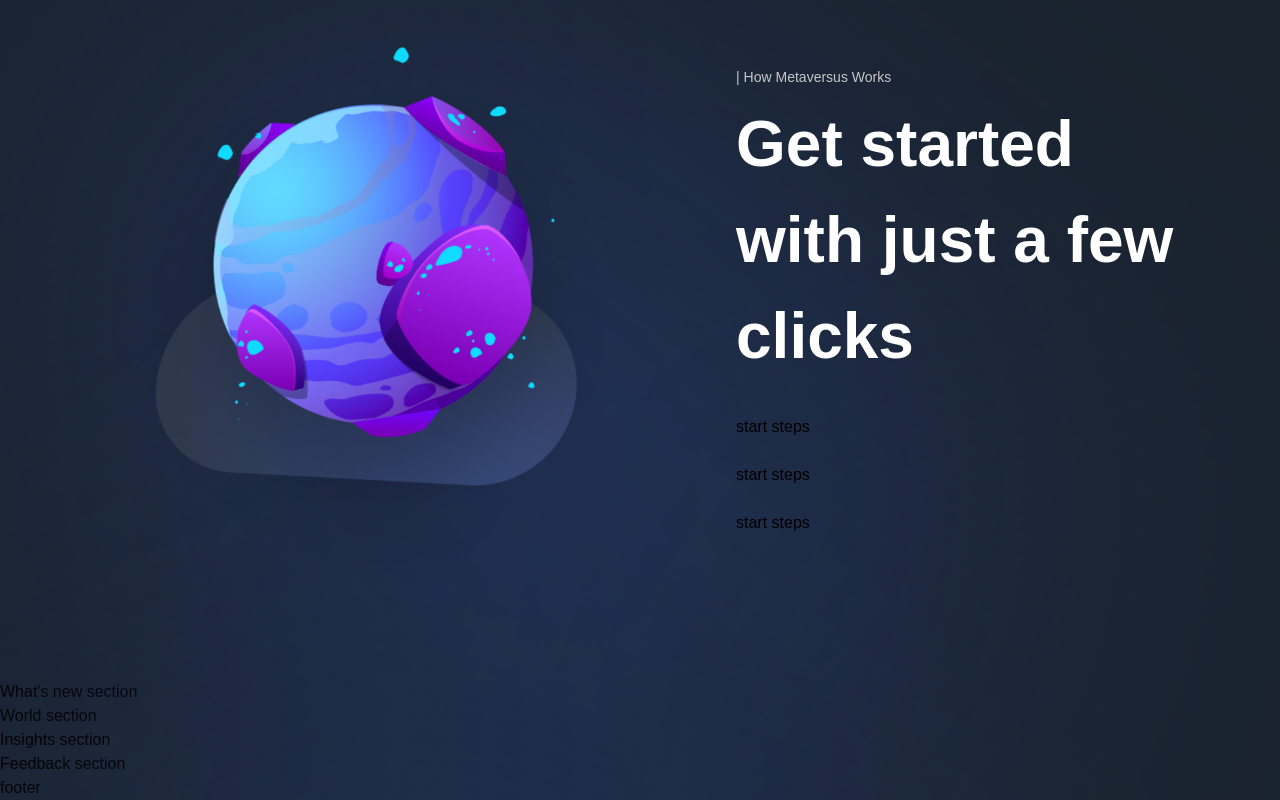
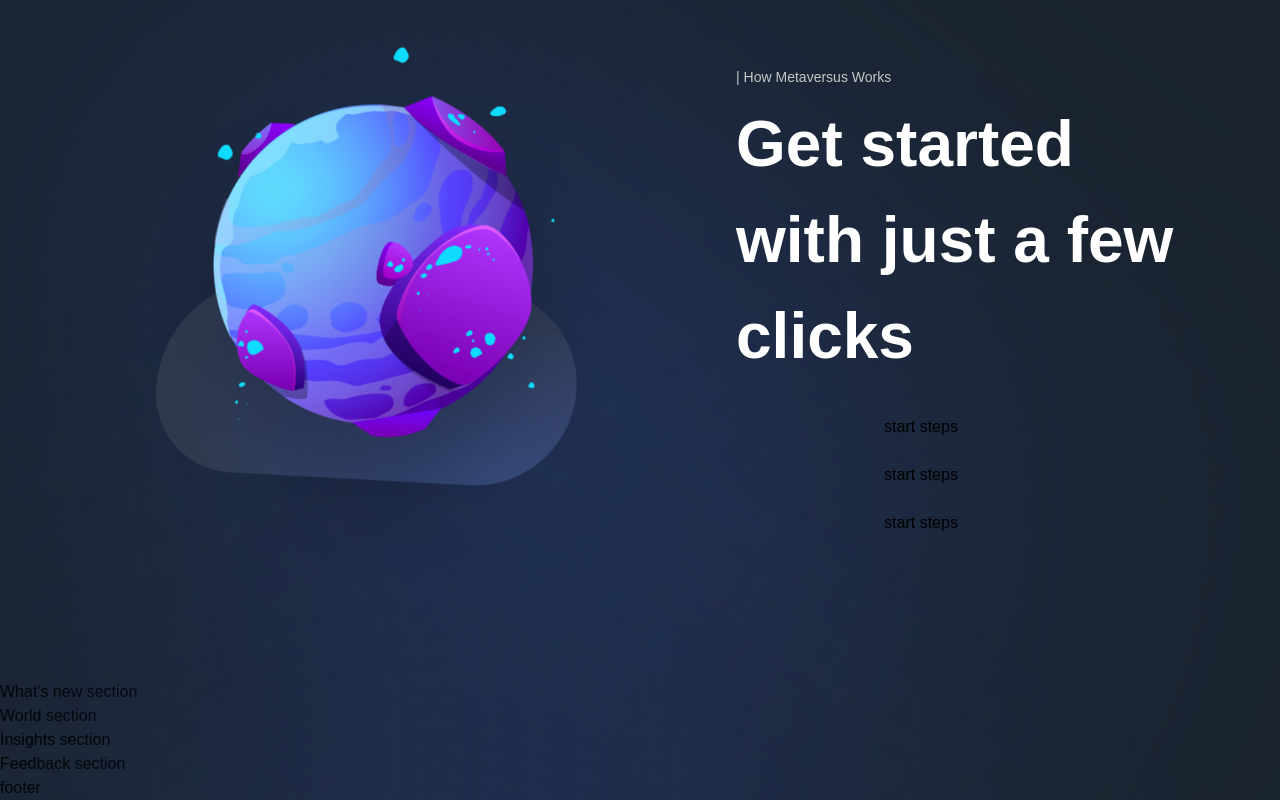
Before and after one commit to tla111/metaverse_ui, a Next.js app in the folder starter_repo/: page / in a window 1280 px wide. Shown: the part 2734-3534 px from the top of the page. Built offline with nearby package versions, Linux system fonts and the light colour scheme; a web font is replaced by a local one.

Commit message:
styling StartSteps

```diff
--- a/starter_repo/components/StartSteps.jsx
+++ b/starter_repo/components/StartSteps.jsx
@@ -1,5 +1,7 @@
-const StartSteps = () => (
-  <div>
+import styles from '../styles';
+
+const StartSteps = ({ number, text }) => (
+  <div className={`${styles.flexCenter} flex-row`}>
     start steps
   </div>
 );
```
